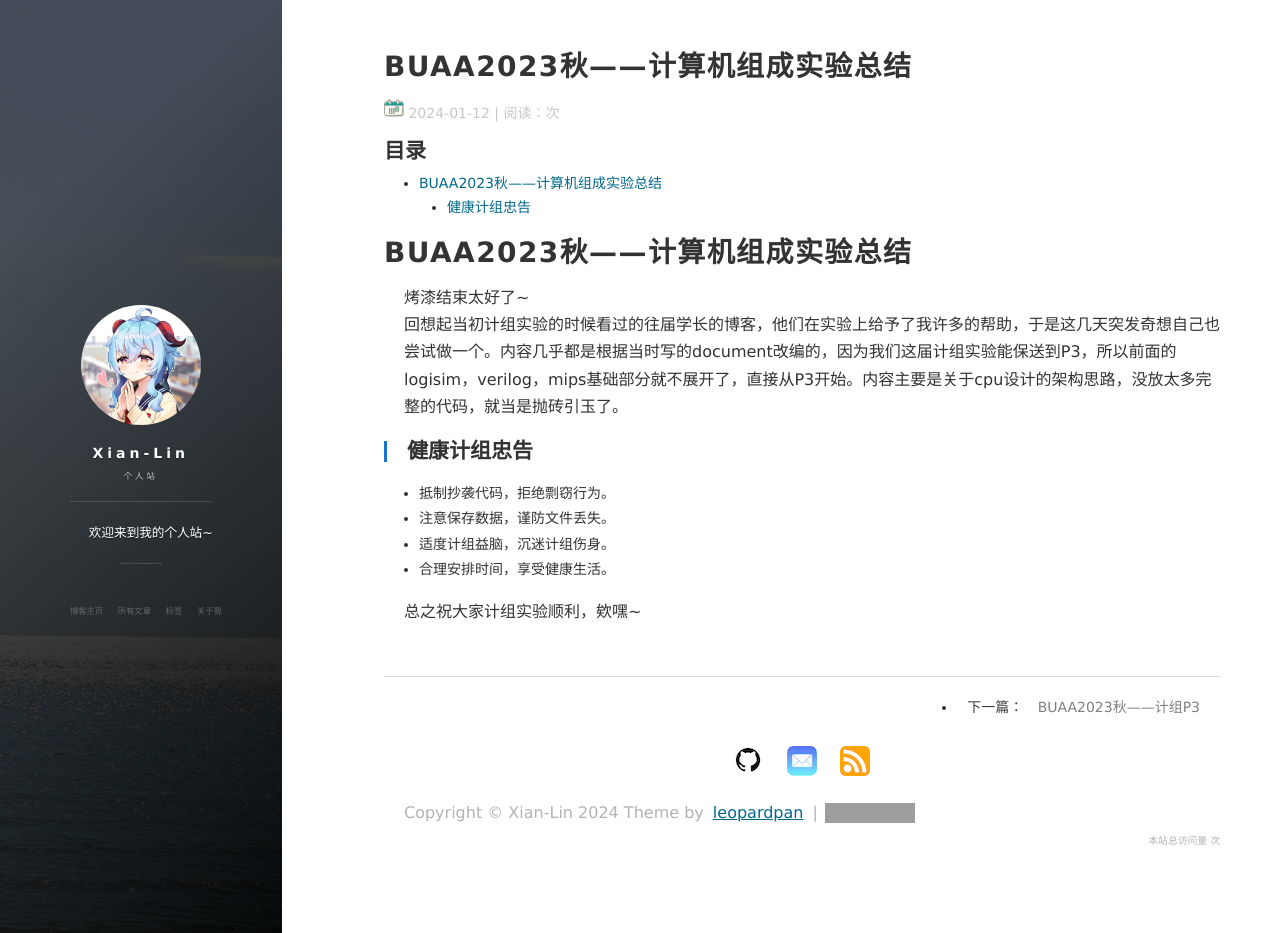
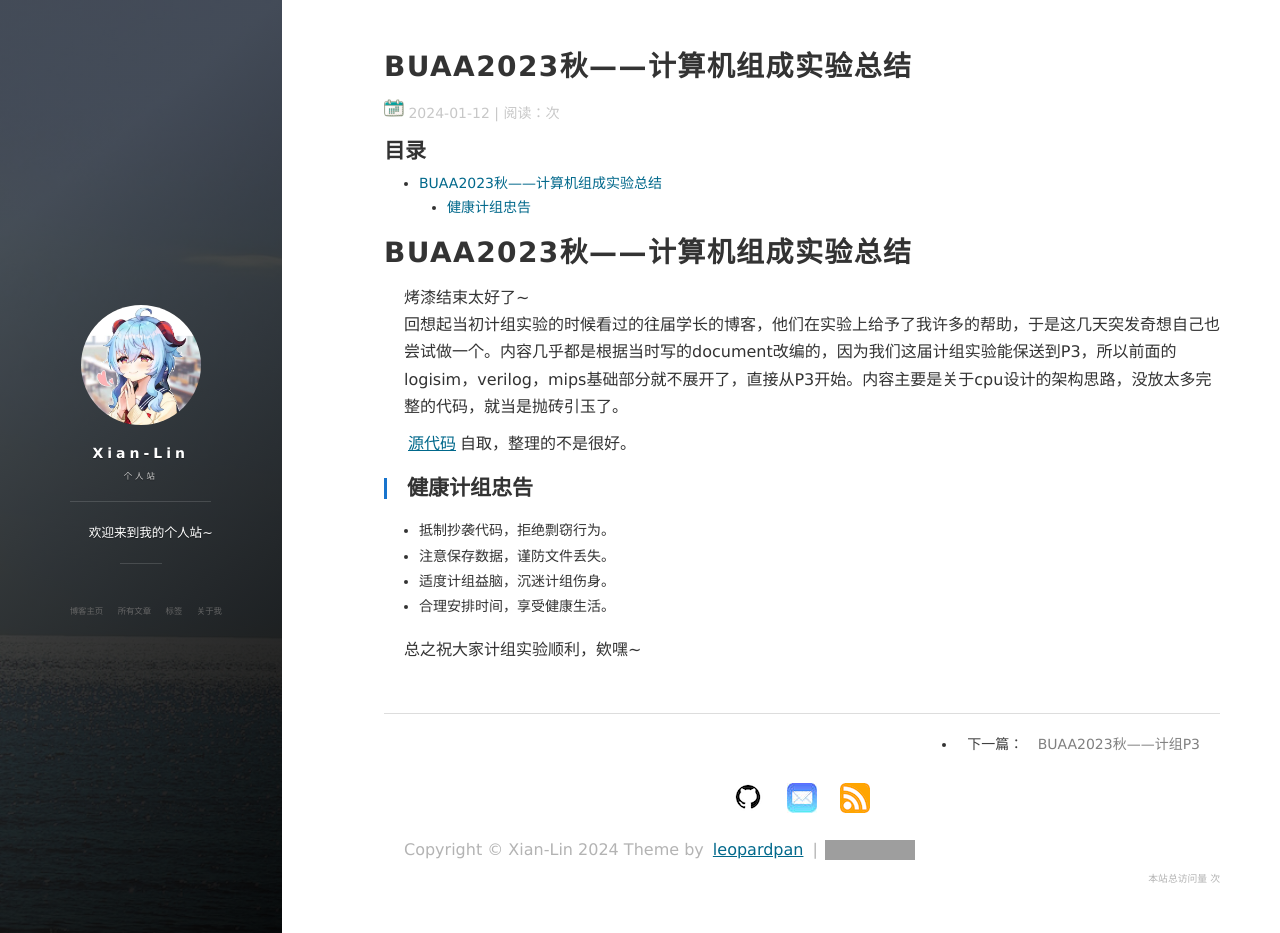
Before and after one commit to lzqbuaaer/lzqbuaaer.github.io, a Jekyll site: the page built from _posts/2024-01-12-buaa2023CO.md, in a window 1280 px wide and 933 px high. Built offline with Jekyll 4.4.1, drawn with Linux system fonts in a browser that asks for light colours; nearby versions of some CDN libraries; comment, search, counter and statistics services are not loaded; grey boxes are pictures that could not be loaded.

Commit message:
github link

```diff
--- a/_posts/2024-01-12-buaa2023CO.md
+++ b/_posts/2024-01-12-buaa2023CO.md
@@ -9,6 +9,8 @@ date: 2024-01-12
 # BUAA2023秋——计算机组成实验总结
 烤漆结束太好了~
 回想起当初计组实验的时候看过的往届学长的博客，他们在实验上给予了我许多的帮助，于是这几天突发奇想自己也尝试做一个。内容几乎都是根据当时写的document改编的，因为我们这届计组实验能保送到P3，所以前面的logisim，verilog，mips基础部分就不展开了，直接从P3开始。内容主要是关于cpu设计的架构思路，没放太多完整的代码，就当是抛砖引玉了。
+
+[源代码](https://github.com/lzqbuaaer/CO)自取，整理的不是很好。
 ## 健康计组忠告
 * 抵制抄袭代码，拒绝剽窃行为。
 * 注意保存数据，谨防文件丢失。
```
Also changed, not shown: _posts/2024-02-15-CO_P7.md (+2 -0 lines).
